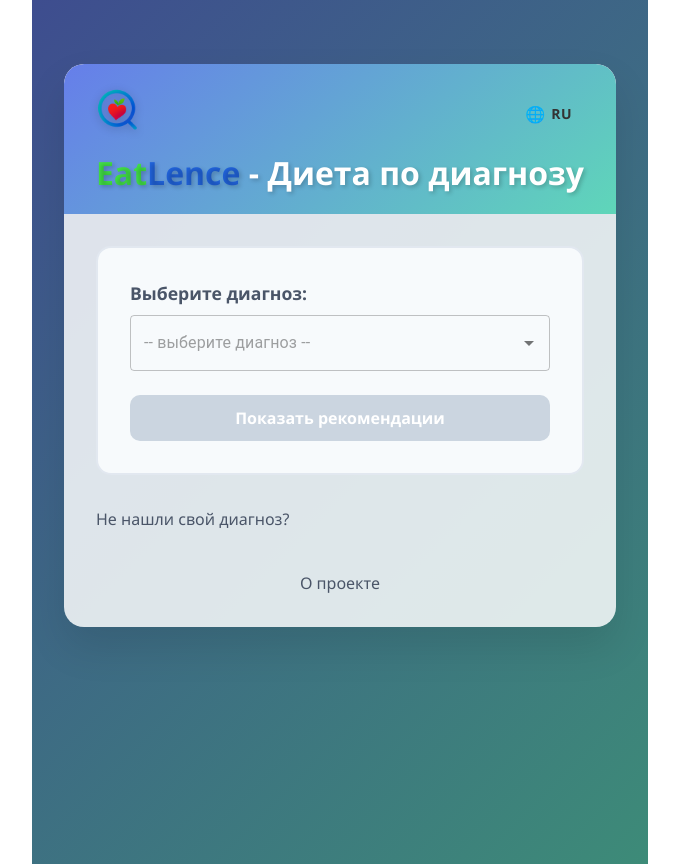
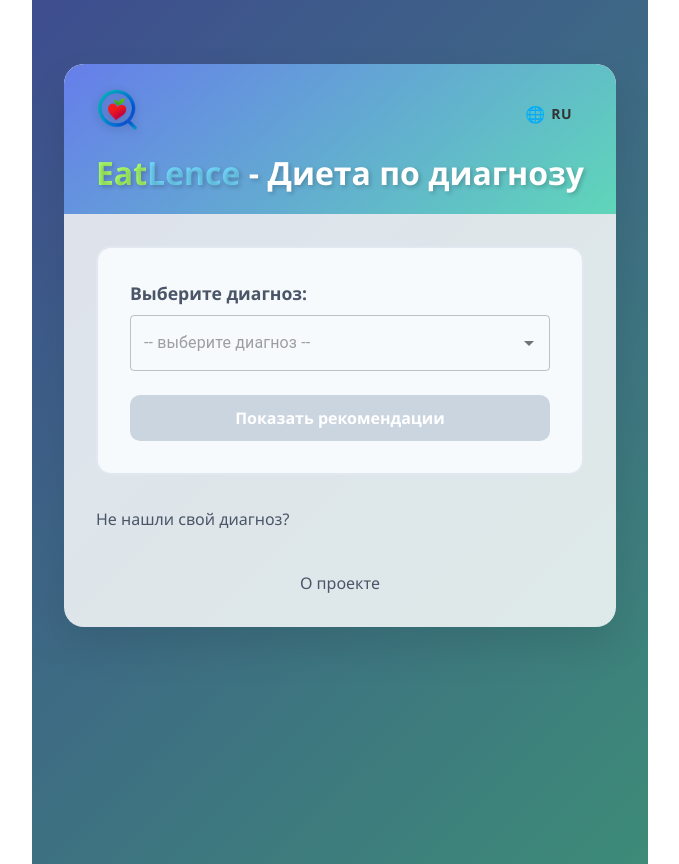
Before and after one commit to Seresun/diet-app, a React (Vite) app: page / in a window 1280 px wide. Shown: the whole page, without its empty margins (300-979 px from the left). Built offline with nearby package versions, Linux system fonts and the light colour scheme.

Commit message:
colour add

```diff
--- a/src/App.css
+++ b/src/App.css
@@ -77,14 +77,14 @@
 }
 
 .app-title .eat {
-  background: #42e347;
+  background: #abff6b;
   -webkit-background-clip: text;
   -webkit-text-fill-color: transparent;
   background-clip: text;
 }
 
 .app-title .lence {
-  background: #2164dd;
+  background: #73daff;
   -webkit-background-clip: text;
   -webkit-text-fill-color: transparent;
   background-clip: text;
```
